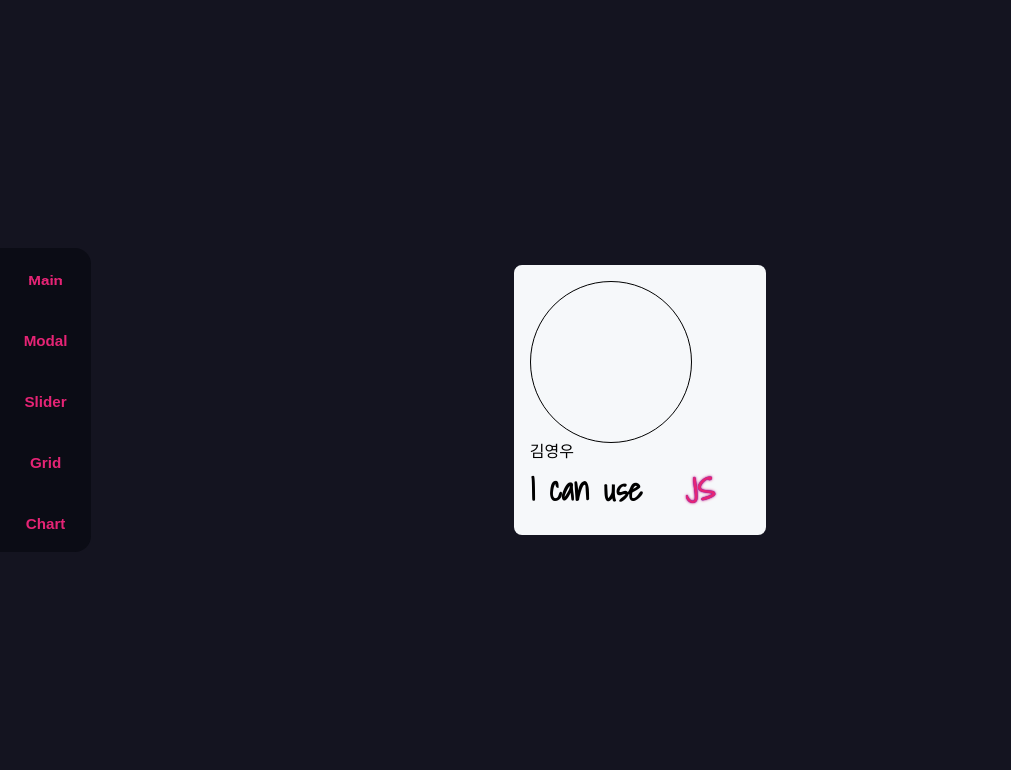
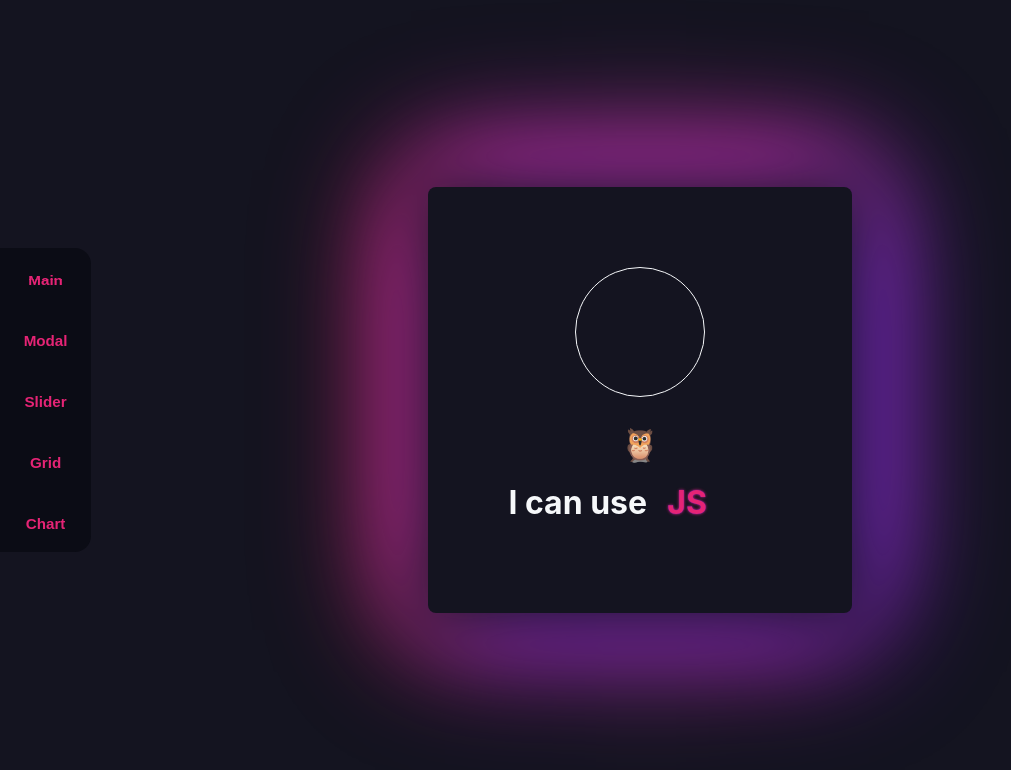
Before and after one commit to kbc1235/uicomponent, a React (Create React App) app: page / in a window 1280 px wide. Shown: the top 770 px of the page, without its empty margins (0-1011 px from the left). Built offline with nearby package versions, Linux system fonts and the light colour scheme.

Commit message:
profile 영역 css 작업 / useEffect 컴포넌트가 사라진 후 셋인터벌 클리어 작업

```diff
--- a/src/App.jsx
+++ b/src/App.jsx
@@ -1,4 +1,4 @@
-import { useState } from 'react';
+import React, { useState } from 'react';
 import Content from "./components/Content";
 import Nav from "./components/Nav";
 import Main from './components/Main';
@@ -19,12 +19,14 @@ const App = () =>{
         setContent(name);
       }
     return(
-     <div className="main">
-        <Nav add={handleSubmit}/>
+    <React.StrictMode>
+        <div className="main">
+            <Nav add={handleSubmit}/>
 
-        {content && <Content>{selectComponent[content]}</Content>}
+            {content && <Content>{selectComponent[content]}</Content>}
 
-     </div>
+        </div>
+     </React.StrictMode>
     )
 
 
--- a/src/components/Main.jsx
+++ b/src/components/Main.jsx
@@ -8,7 +8,7 @@ const Main = () => {
     "HTML",
     "CSS",
     "JS",
-    "Jquery",
+    // "Jquery",
     "SCSS",
     "REACT",
     "Figma",
@@ -21,8 +21,8 @@ const Main = () => {
   useEffect(() => {
     let h = viewWrap.current.offsetHeight;
     let y = h;
-    let max = parseInt(h * skills.length);
-    setInterval(() => {
+    let max = parseInt(h * (skills.length));
+    let upSkill = setInterval(() => {
       if (h >= max) {
         h = 0;
         dom.current.style.transform = `translateY(${h}px)`;
@@ -30,11 +30,14 @@ const Main = () => {
       dom.current.style.transform = `translateY(-${h}px)`;
       h += y;
     }, 2000);
-  });
+    return ()=>{
+      clearInterval(upSkill)
+    }
+  }, []);
 
   return (
     <div className={styles.main_wrap}>
-      <Profile name={'김영우'} />
+      <Profile name={'🦉'} />
       <div className={styles.main}>
         <div className={styles.main_title}>I can use</div>
         <div className={styles.skill_box} ref={viewWrap}>
--- a/src/style/style.module.css
+++ b/src/style/style.module.css
@@ -1,4 +1,3 @@
-@import url('https://fonts.googleapis.com/css2?family=Shadows+Into+Light&display=swap');
 
 /* Layout  CSS*/
 .container{
@@ -11,24 +10,57 @@
 
 .container > div{
     background-color: var(--gray10);
-    padding:1em;
+    padding:5em;
     border-radius: 0.5em;
 }
 /* main */
 .main_wrap{
+    position: relative;
+    background-color: rgba(0,0,0,0) !important;
+
 }
+.main_wrap::after{
+    content: '';
+    display: block;
+    position: absolute;
+    top: 0;
+    left: 0;
+    width: 100%;
+    height: 100%;
+    box-shadow:
+    0 0 0 var(--point-graph),
+    0 0 0 var(--point1),
+    0 0 0 var(--point3),
+    0 0 0 var(--point2);
+    animation: neon 5s infinite alternate ease-in-out;
+    filter: blur(30px);
+}
+.main_wrap::before{
+    content: '';
+    display: block;
+    position: absolute;
+    top: 0;
+    left: 0;
+    width: 100%;
+    height: 100%;
+    background-color: var(--mainColor);
+    border-radius: 0.5em;
+    z-index: 1;
+}
+.main_wrap > div{position: relative;z-index: 1;}
 .main{
     display: flex;
-    gap:0.5em;
+    gap:1em;
     justify-content: center;
+
 }
 .main_title{
     display: flex;
     justify-content: center;
     align-items:center;
-    font-family: 'Shadows Into Light', cursive;
     font-size: 2em;
     font-weight: 700;
+    color:var(--gray10);
 }
 
 /* skillbox  */
@@ -46,10 +78,8 @@
     transition: all 0.5s;
 }
 .skill_view > span{
-    font-family: 'Shadows Into Light', cursive;
     display: flex;
     min-width: 100px;
-    justify-content: center;
     align-items:center;
     height: 60px;
     color:var(--point1);
@@ -111,7 +141,49 @@
 
 
 /* keyframes */
+@keyframes neon{
+   0%{
+    box-shadow:
+    20px 20px 100px var(--point-graph),
+    -20px -20px 100px var(--point1),
+    20px -20px 100px var(--point3),
+    -20px 20px 100px var(--point2);
+   }
+   50%{
+    box-shadow:
+    -20px -20px 100px var(--point-graph),
+    20px 20px 100px var(--point1),
+    -20px 20px 100px var(--point3),
+    20px -20px 100px var(--point2);
+   }
+   100%{
+    box-shadow:
+    20px 20px 100px var(--point-graph),
+    -20px -20px 100px var(--point1),
+    20px -20px 100px var(--point3),
+    -20px 20px 100px var(--point2);
+   }
 
+
+
+
+}
 /* Profile */
-.profile_wrap{}
-.profile_img{width:10em;height: 10em;border: 1px solid #000; border-radius: 50%;}
+.profile_wrap{
+    display: flex;
+    align-items: center;
+    justify-content: center;
+    flex-direction: column;
+    gap:2em;
+    margin-bottom: 0.8em;
+}
+.profile_info{
+    font-size: 2em;
+    font-weight: 700;
+}
+.profile_img{
+    width:8em;
+    height: 8em;
+    border: 1px solid var(--gray10);
+    border-radius: 50%;
+}
```
